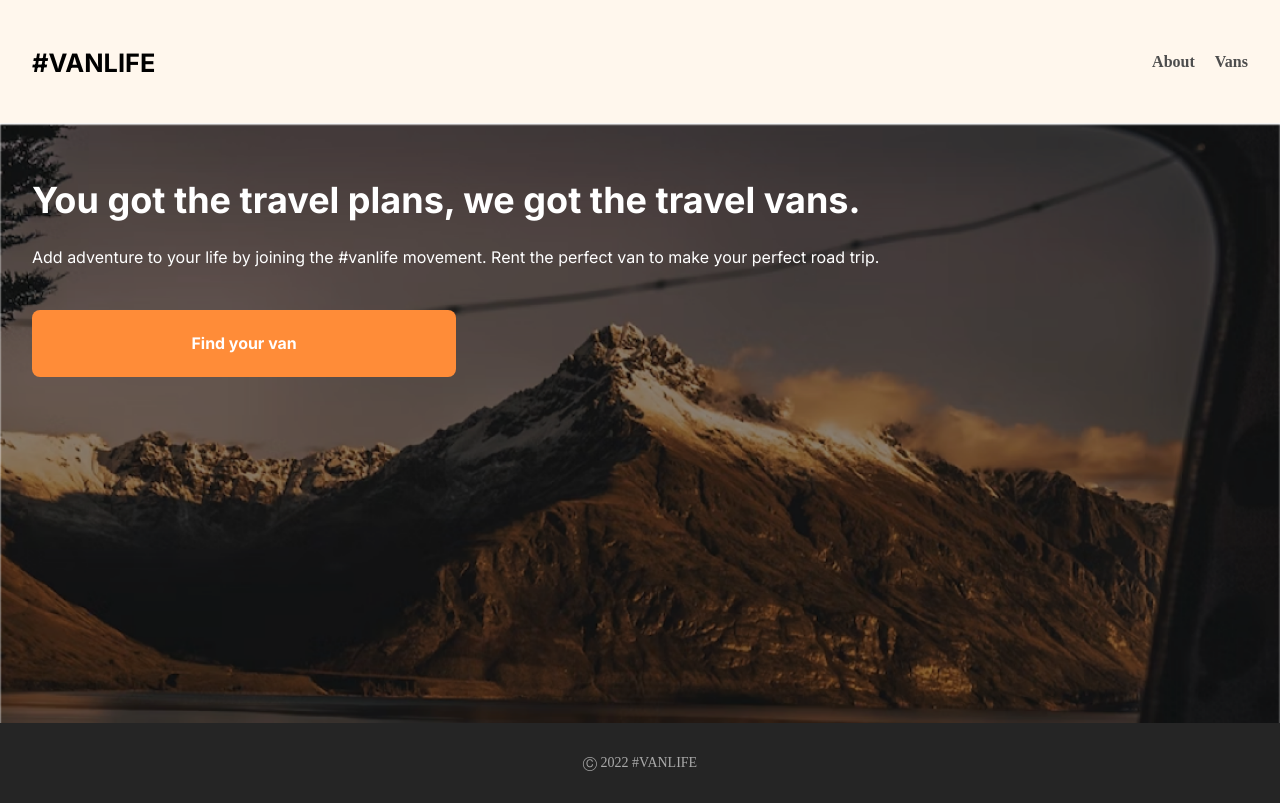
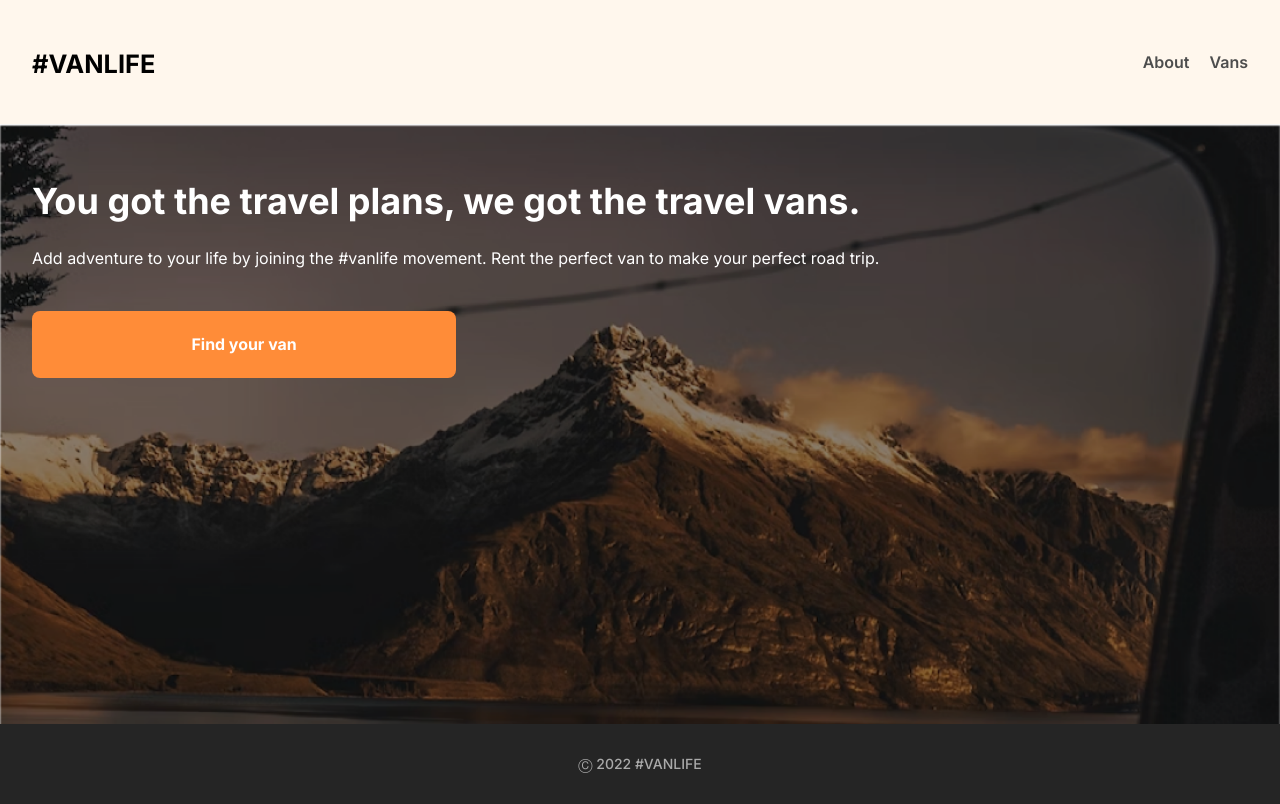
Before and after one commit to prash240303/React-Router-Vanslife, a React (Vite) app: page / in a window 1280 px wide. Built offline with nearby package versions, Linux system fonts and the light colour scheme.

Commit message:
Applied font Inter globally in the pages

```diff
--- a/src/App.css
+++ b/src/App.css
@@ -4,8 +4,11 @@
 
 html, body {
   margin: 0;
+  font-family: "Inter", sans-serif;
   padding: 0;
+
 }
+@import url("https://fonts.googleapis.com/css2?family=Inter:wght@200;300;400;500;600;700&display=swap");
 
 nav {
   padding-left: 2em;
```
